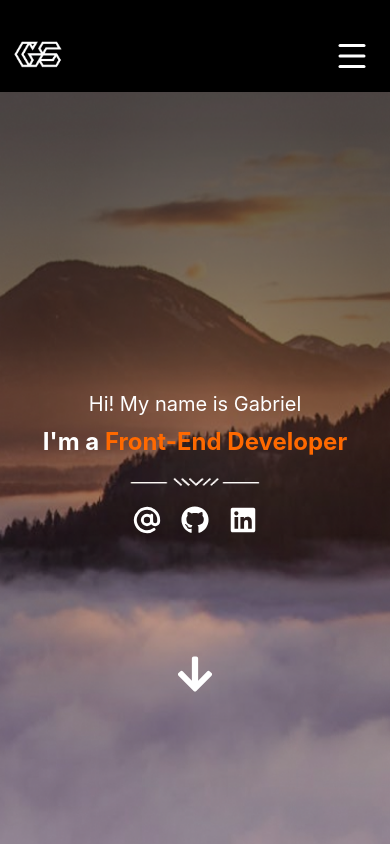
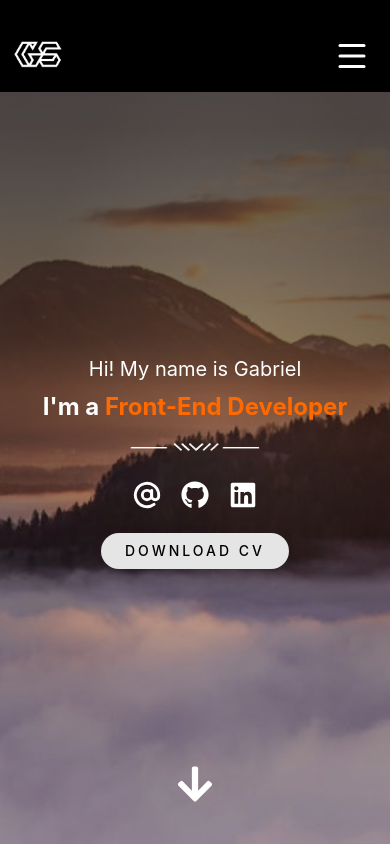
Before and after one commit to GabrielMT-01/portfolio, a React (Vite) app: page / in a window 390 px wide. Shown: the top 844 px of the page. Built offline with nearby package versions, Linux system fonts and the light colour scheme.

Commit message:
CV adicionado

```diff
--- a/src/components/Hero.tsx
+++ b/src/components/Hero.tsx
@@ -1,5 +1,5 @@
 import type { ReactNode } from "react";
-import { AtSign} from "lucide-react";
+import { AtSign } from "lucide-react";
 import { FaGithub, FaLinkedin, FaArrowDown } from "react-icons/fa";
 
 const DESKTOP_SPLIT_TOP = "48%";
@@ -12,13 +12,14 @@ function Hero() {
     return (
         <section id="hero">
             {/* Mobile */}
-            <div className="w-full relative lg:hidden">
+            <div className="w-full relative lg:hidden h-screen overflow-hidden">
                 <img
-                    className="w-full h-screen lg:hidden"
+                    className="absolute inset-0 w-full h-full object-cover"
                     src="/Background.png"
                     alt="background"
                 />
-                <div className="absolute top-0 left-0 w-full h-full flex flex-col justify-center items-center text-white mt-30 px-6">
+                {/* Removemos o mt-30 daqui e adicionamos z-10 + pt-20 para dar espaço ao topo com segurança */}
+                <div className="absolute inset-0 z-10 flex flex-col justify-center items-center text-white pt-20 px-6">
                     <p className="font-normal text-xl sm:text-2xl md:text-3xl text-center">
                         Hi! My name is Gabriel
                     </p>
@@ -31,20 +32,37 @@ function Hero() {
                         src="/separatorWhitequality.png"
                         alt="separator"
                     />
-                    <div className="mt-[14px] flex gap-5 sm:gap-6">
+
+                    {/* LINKS DO MOBILE - Agora 100% clicáveis */}
+                    <div className="mt-6 flex gap-5 sm:gap-6 pointer-events-auto relative z-20">
+                        <a href="https://mail.google.com/mail/?view=cm&fs=1&to=gabrielmartdesouza@gmail.com" target="_blank" rel="noopener noreferrer" className="block">
                             <MobileSocialIcon>
                                 <AtSign className="size-7 sm:size-8" strokeWidth={2.5} />
                             </MobileSocialIcon>
+                        </a>
+                        <a href="https://github.com/GabrielMT-01" target="_blank" rel="noopener noreferrer" className="block">
                             <MobileSocialIcon>
                                 <FaGithub className="size-7 sm:size-8" />
                             </MobileSocialIcon>
+                        </a>
+                        <a href="https://www.linkedin.com/in/gabriel-martins-45780539a/" target="_blank" rel="noopener noreferrer" className="block">
                             <MobileSocialIcon>
                                 <FaLinkedin className="size-7 sm:size-8" />
                             </MobileSocialIcon>
+                        </a>
                     </div>
+
+                    <a
+                        href="/Gabriel Sousa CV - Desenvolvedor Front-End Júnior.pdf"
+                        download="Gabriel_Sousa_CV.pdf"
+                        className="mt-6 tracking-[3px] text-sm font-medium bg-[#E5E5E5] text-black shadow-[0_4px_12px_rgba(0,0,0,0.15)] px-6 py-2 rounded-full block relative z-20"
+                    >
+                        DOWNLOAD CV
+                    </a>
+
                     <a
                         href="#about"
-                        className="mt-30 text-white transition-transform duration-300 hover:scale-110 hover:text-orange-400 active:scale-95"
+                        className="absolute bottom-10 text-white transition-transform duration-300 hover:scale-110 hover:text-orange-400 active:scale-95 z-20"
                     >
                         <FaArrowDown className="size-10 sm:size-12" />
                     </a>
@@ -69,7 +87,6 @@ function Hero() {
 
                 <div className="fixed top-0 left-0 w-full z-50 h-25 bg-white/0 backdrop-blur-[2px] border-b-2 border-black/50 rounded-full">
                     <div className="max-w-[1920px] mx-auto flex items-center justify-between py-6 px-8 xl:px-14 2xl:px-20">
-
                         <a
                             href="#"
                             className="block transition-transform duration-300 hover:scale-105 active:scale-95"
@@ -81,7 +98,6 @@ function Hero() {
                             />
                         </a>
 
-            {/* Menu de Navegação (Também flui naturalmente no flex) */}
                         <nav className="flex items-center gap-6 xl:gap-10 2xl:gap-12 text-lg xl:text-xl 2xl:text-2xl min-[1920px]:text-[1.75rem]">
                             <a href="#about" className={navLinkClass}>
                                 About me
@@ -99,7 +115,6 @@ function Hero() {
                                 CONTACT ME
                             </a>
                         </nav>
-
                     </div>
                 </div>
 
@@ -114,28 +129,34 @@ function Hero() {
                         <p className="text-lg lg:text-3xl 2xl:text-4xl min-[1920px]:text-4xl text-[#828282] mt-3 xl:mt-5">
                             Front-end Developer
                         </p>
+
+                        {/* LINKS DO DESKTOP CORRIGIDOS */}
                         <div className="flex gap-3 xl:gap-4 2xl:gap-5 mt-4 lg:mt-5 xl:mt-6">
                             <a href="https://mail.google.com/mail/?view=cm&fs=1&to=gabrielmartdesouza@gmail.com" target="_blank" rel="noopener noreferrer">
                                 <SocialButton aria-label="Email">
                                     <AtSign strokeWidth={2.5} />
                                 </SocialButton>
                             </a>
-                <a href="https://github.com/GabrielMT-01" target="_blank">
+                            <a href="https://github.com/GabrielMT-01" target="_blank" rel="noopener noreferrer">
                                 <SocialButton aria-label="GitHub">
                                     <FaGithub />
                                 </SocialButton>
                             </a>
-                <a href="https://www.linkedin.com/in/gabriel-martins-45780539a/" target="_blank">
+                            <a href="https://www.linkedin.com/in/gabriel-martins-45780539a/" target="_blank" rel="noopener noreferrer">
                                 <SocialButton aria-label="LinkedIn">
                                     <FaLinkedin />
                                 </SocialButton>
                             </a>
                         </div>
-            <a href="/" target="_blank" className="mt-10 transition-all duration-300 hover:-translate-y-1 hover:scale-105 hover:shadow-[0_8px_20px_rgba(0,0,0,0.25)] hover:bg-white active:scale-95 w-[15vw] text-center tracking-[5px] font-montserrat font-medium bg-[#E5E5E5] shadow-[0_4px_12px_rgba(0,0,0,0.15)]  px-5 py-2 rounded-full">
 
-                <span> SEE CV</span>
+                        {/* BOTÃO DO SEU CV (FAZ DOWNLOAD AUTOMÁTICO DO PDF) */}
+                        <a
+                            href="/Gabriel Sousa CV - Desenvolvedor Front-End Júnior.pdf"
+                            download="Gabriel_Sousa_CV.pdf"
+                            className="mt-10 transition-all duration-300 hover:-translate-y-1 hover:scale-105 hover:shadow-[0_8px_20px_rgba(0,0,0,0.25)] hover:bg-white active:scale-95 w-[15vw] min-w-[150px] text-center tracking-[5px] font-montserrat font-medium bg-[#E5E5E5] shadow-[0_4px_12px_rgba(0,0,0,0.15)] px-5 py-2 rounded-full block"
+                        >
+                            <span>DOWNLOAD CV</span>
                         </a>
-
                     </div>
 
                     <div className="absolute right-0 top-0 bottom-0 w-[65%] flex items-end justify-center pointer-events-none px-4">
@@ -151,14 +172,12 @@ function Hero() {
     );
 }
 
+// COMPONENTE MOBILE ATUALIZADO (Trocado button por span para funcionar no celular)
 function MobileSocialIcon({ children }: { children: ReactNode }) {
     return (
-        <button
-            type="button"
-            className="text-white cursor-pointer transition-all duration-300 hover:scale-110 hover:text-orange-400 active:scale-95"
-        >
+        <div className="text-white transition-all duration-300 hover:scale-110 hover:text-orange-400 active:scale-95">
             {children}
-        </button>
+        </div>
     );
 }
 
@@ -170,13 +189,12 @@ function SocialButton({
     "aria-label": string;
 }) {
     return (
-        <button
-            type="button"
+        <span
             aria-label={ariaLabel}
             className="group w-12 h-12 lg:w-14 lg:h-14 xl:w-16 xl:h-16 2xl:w-19 2xl:h-19 min-[1920px]:w-20 min-[1920px]:h-20 bg-[#E5E5E5] rounded-lg shadow-[0_4px_12px_rgba(0,0,0,0.15)] flex items-center justify-center text-black cursor-pointer transition-all duration-300 hover:-translate-y-1 hover:scale-105 hover:shadow-[0_8px_20px_rgba(0,0,0,0.25)] hover:bg-white active:scale-95 [&_svg]:size-5 lg:[&_svg]:size-6 xl:[&_svg]:size-7 2xl:[&_svg]:size-8 min-[1920px]:[&_svg]:size-9"
         >
             {children}
-        </button>
+        </span>
     );
 }
 
```
Also changed, not shown: 1 other file (tests, documents, lock files or other folders). Lines whose indentation alone changed are shown as unchanged.
